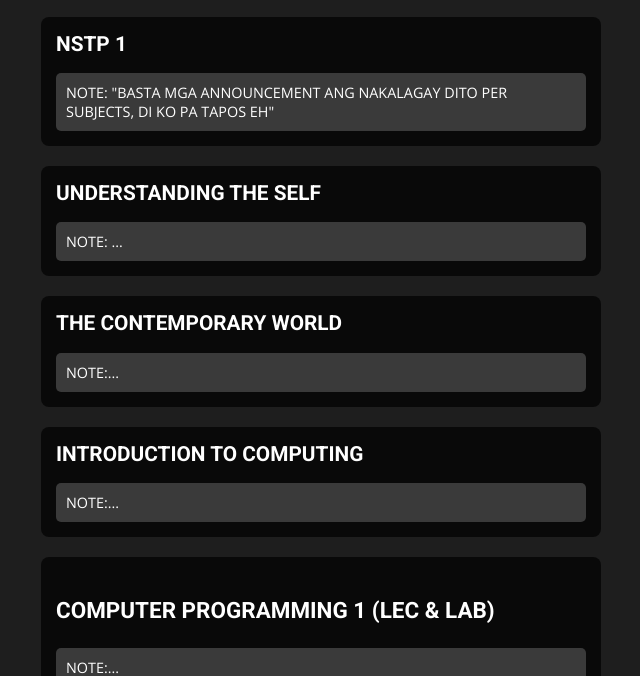
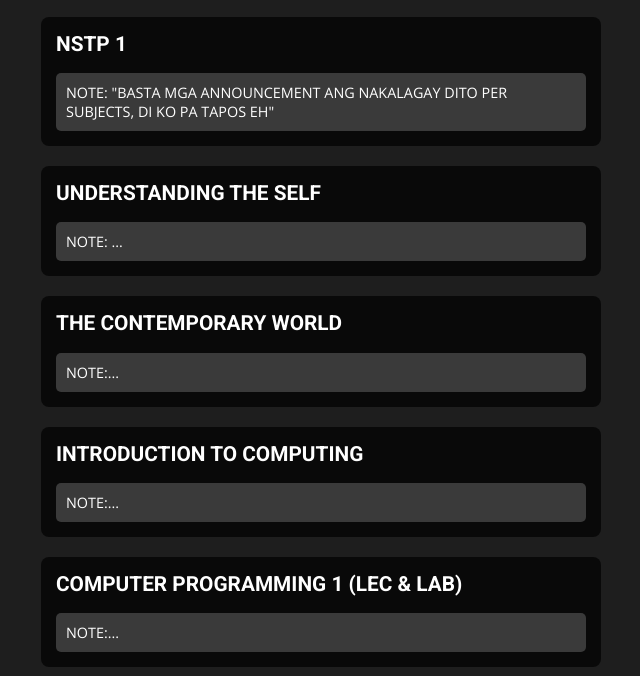
Before and after one commit to markDelin/BSIS, a plain HTML site: page index.html in a window 1280 px wide. Shown: the part 124-800 px from the top of the page, without its empty margins (319-959 px from the left). Drawn offline with nearby package versions, Linux system fonts and the light colour scheme.

Commit message:
Update index.html

```diff
--- a/index.html
+++ b/index.html
@@ -139,7 +139,7 @@
             </div>
         </div>
         <div class="subject-box">
-            <h3><a href="subject5.html">COMPUTER  PROGRAMMING 1 (LEC & LAB)</a></h3>
+            <h2><a href="subject5.html">COMPUTER  PROGRAMMING 1 (LEC & LAB)</a></h2>
             <div class="announcement-small">
                 NOTE:...
             </div>
```
